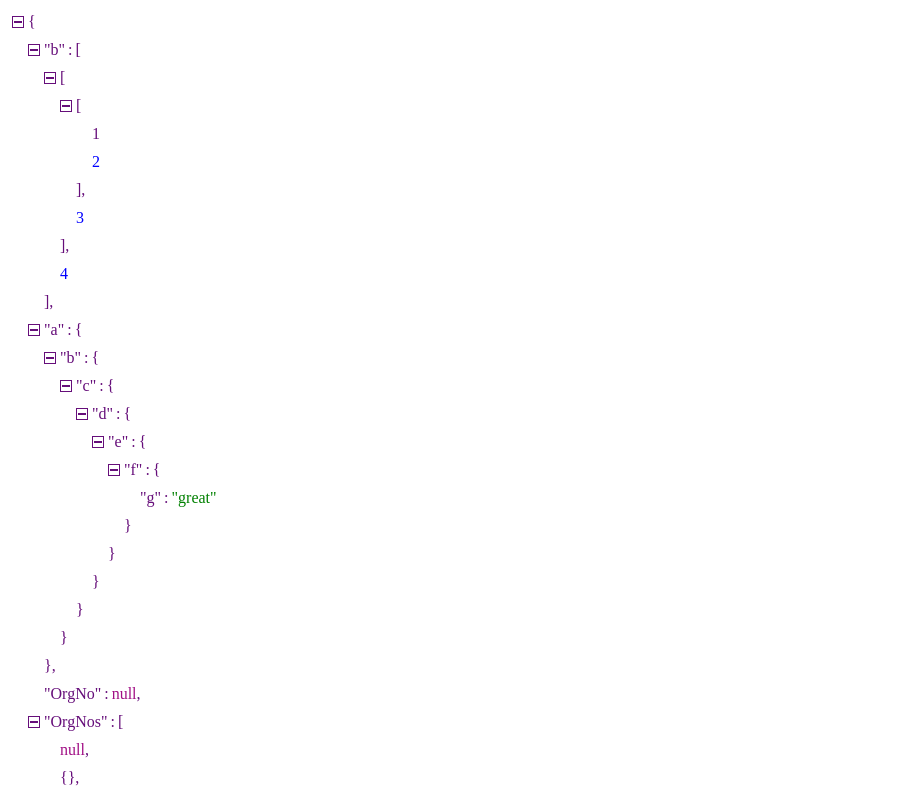
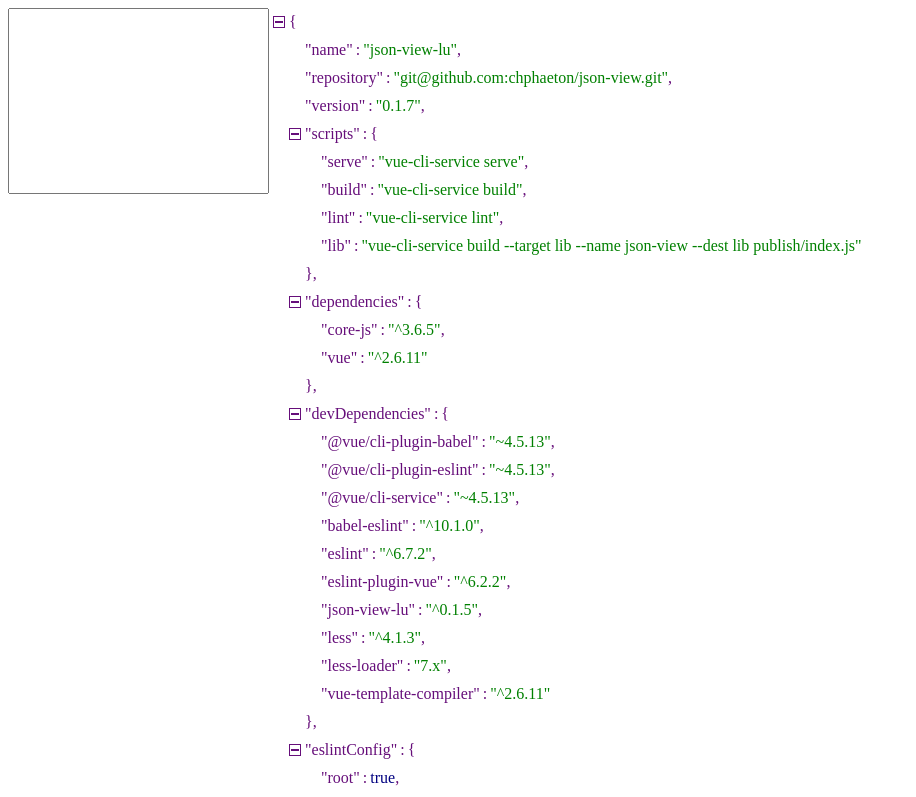
Before and after one commit to chphaeton/json-view, a Vue app: page / in a window 1280 px wide. Shown: the top 797 px of the page, without its empty margins (0-916 px from the left). Built offline with nearby package versions, Linux system fonts and the light colour scheme.

Commit message:
view custiomed json

```diff
--- a/package.json
+++ b/package.json
@@ -1,7 +1,7 @@
 {
   "name": "json-view-lu",
   "repository": "git@github.com:chphaeton/json-view.git",
-  "version": "0.1.6",
+  "version": "0.1.7",
   "scripts": {
     "serve": "vue-cli-service serve",
     "build": "vue-cli-service build",
--- a/publish/json-view/src/json-view.vue
+++ b/publish/json-view/src/json-view.vue
@@ -6,7 +6,7 @@
            @mouseenter="mouseenter(dom)"
            @mouseleave="mouseenter(dom,'out')"
       >
-<!--        <div>||||||||-&gt;:{{ Object.keys(dom) }}:&lt;-||||||||</div>-->
+        <!--        <div>||||||||-&gt;:{{ Object.keys(dom) }}:&lt;-||||||||</div>-->
         <span class="tab" :style="{paddingLeft:16*dom.tab+'px'}">
           <span v-if="dom.hasChildren" @click="getFold(dom)">
             <i class="plus" v-if="dom.fold"></i>
@@ -31,6 +31,11 @@
       return {
         domArr: [],
       }
+    },
+    watch: {
+      data(data) {
+        if (data) this.domArr = generateJson(data)
+      },
     },
     created() {
       if (this.data) this.domArr = generateJson(this.data)
--- a/src/App.vue
+++ b/src/App.vue
@@ -1,11 +1,16 @@
 <template>
-  <div id="app">
+  <div id="app" class="app">
+    <div class="textarea">
+      <textarea v-model="textarea" @blur="blur" rows="12" cols="30"></textarea>
+      <div v-if="err">你输入的json有误</div>
+    </div>
     <json-view :data="data"></json-view>
   </div>
 </template>
 
 <script>
-  import data from './data.json'
+  // import data from './data.json'
+  import data from '../package.json'
 
   data.g1 = [undefined]
   data.g2 = [null]
@@ -15,12 +20,63 @@
   export default {
     name: 'App',
     data() {
-      return {data}
+      return {
+        data,
+        err: false,
+        textarea: '',
+        // textarea: '\n\n{\n\nsdf:123\n\n,\n\ndf:23\n\n}\n\n',
+      }
+    },
+    methods: {
+      blur() {
+        this.err = !true
+        this.textarea = this.textarea.trim()
+        if (!this.textarea) return
+        this.textarea = this.textarea
+            .replace(/\s+/g, $0 => $0[0])
+            .replace(/\s+,/g, ',')
+            .replace(/\n+,/g, ',')
+            .replace(/,\n+/g, ',\n')
+            .replace(/\n+,/g, ',')
+            .replace(/[[{]\n+/g, $0 => $0.trim() + '\n')
+            .replace(/[\]}]\n+/g, $0 => $0.trim() + '\n')
+        // { sdf:123,df:23}
+        const str = this.textarea.replaceAll('\n', '')
+            // .replace(/({.+:)+/g, $0=>`"${$0}"`)
+            .replace(/({.+?:)|(,.+?:)/g, $0 => {
+              if ($0.includes('"')) return $0
+              return $0.substr(0, 1) + '"' + $0.substr(1, $0.length - 2).trim() + '":'
+            })
+        try {
+          const d = JSON.parse(str)
+          if (typeof d !== 'object') {
+            throw new Error()
+          }
+          this.data = d
+        } catch (e) {
+          this.err = true
+        }
+        // this.$forceUpdate()
+        // console.log('-> this.textarea', str)
+      },
     },
   }
 </script>
 
-<style>
-#app {
+<style lang="less" scoped>
+.app {
+  display: flex;
+
+  .json-view {
+    flex: 1 0 200px;
+  }
+
+  .textarea {
+    flex: 0 0 200px;
+
+    textarea {
+      resize: none;
+    }
+  }
 }
 </style>
```
